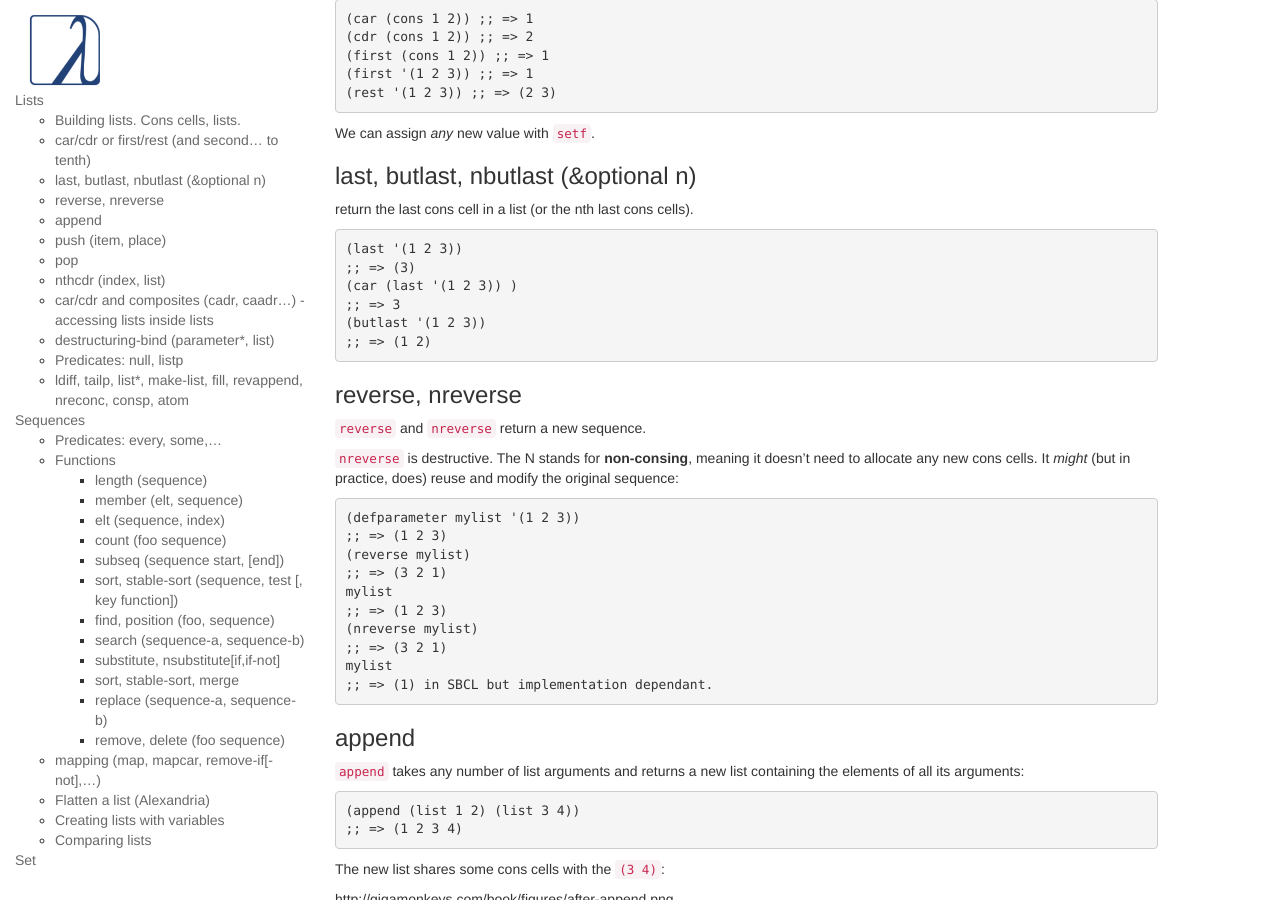
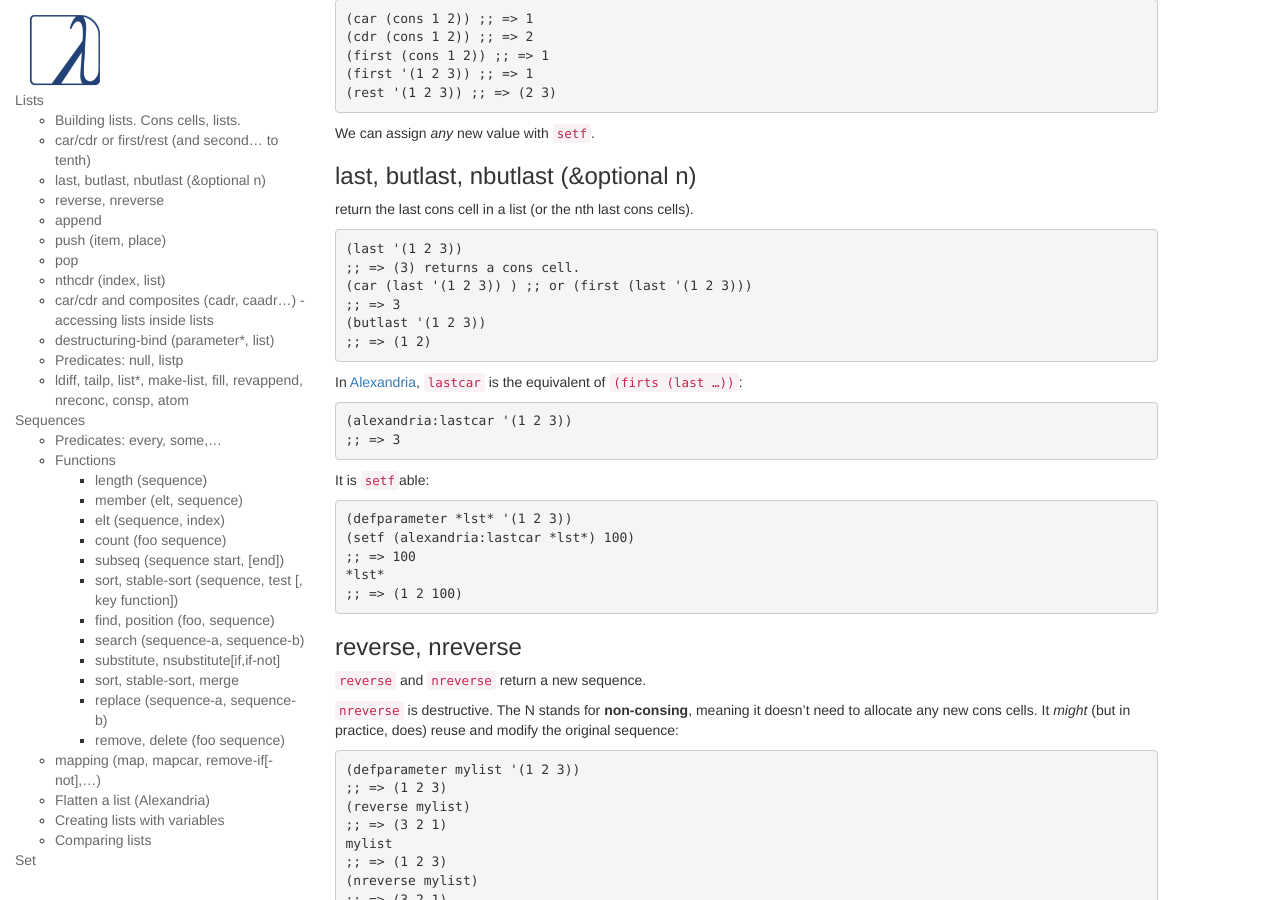
Before and after one commit to LispCookbook/cl-cookbook, a Jekyll site: the page built from data-structures.md, in a window 1280 px wide and 900 px high, scrolled down 1102 px. Built offline with Jekyll 4.4.1, drawn with Linux system fonts in a browser that asks for light colours.

Commit message:
alexandria:lastcar for (first (last …)) is also setf-able

```diff
--- a/data-structures.md
+++ b/data-structures.md
@@ -93,13 +93,31 @@ return the last cons cell in a list (or the nth last cons cells).
 
 ~~~lisp
 (last '(1 2 3))
-;; => (3)
-(car (last '(1 2 3)) )
+;; => (3) returns a cons cell.
+(car (last '(1 2 3)) ) ;; or (first (last '(1 2 3)))
 ;; => 3
 (butlast '(1 2 3))
 ;; => (1 2)
 ~~~
 
+In
+[Alexandria](https://common-lisp.net/project/alexandria/draft/alexandria.html#Conses),
+`lastcar` is the equivalent of `(firts (last …))`:
+
+~~~lisp
+(alexandria:lastcar '(1 2 3))
+;; => 3
+~~~
+
+It is `setf`able:
+
+~~~lisp
+(defparameter *lst* '(1 2 3))
+(setf (alexandria:lastcar *lst*) 100)
+;; => 100
+*lst*
+;; => (1 2 100)
+~~~
 
 ### reverse, nreverse
 
```
